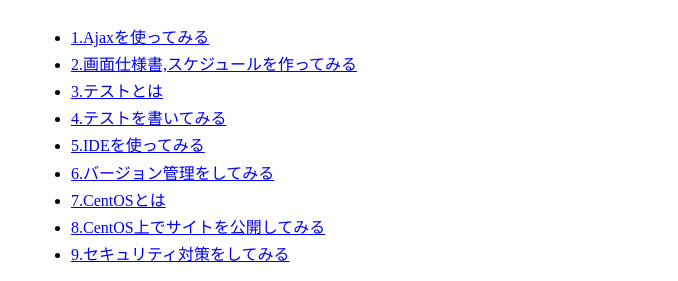
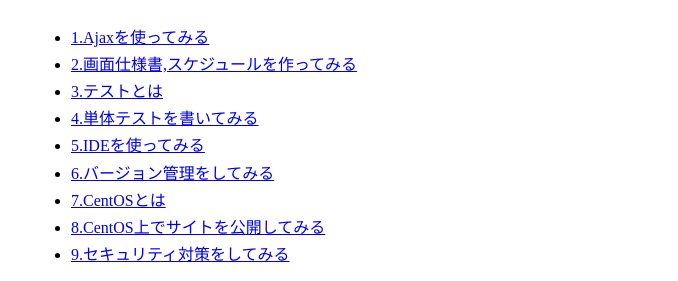
Before and after one commit to kojii/skillup, a Jekyll site: the page built from 2/8.md, in a window 1280 px wide. Shown: the part 918-1199 px from the top of the page, without its empty margins (109-787 px from the left). Built offline with Jekyll 4.4.1, drawn with Linux system fonts in a browser that asks for light colours; Markdown is read by kramdown in place of the engine named in the settings.

Commit message:
3-4 名前変更

```diff
--- a/_layouts/default.html
+++ b/_layouts/default.html
@@ -48,7 +48,7 @@
          <li><a href="../3/1.html">1.Ajaxを使ってみる</a>
          <li><a href="../3/2.html">2.画面仕様書,スケジュールを作ってみる</a>
          <li><a href="../3/3.html">3.テストとは</a>
-         <li><a href="../3/4.html">4.テストを書いてみる</a>
+         <li><a href="../3/4.html">4.単体テストを書いてみる</a>
          <li><a href="../3/5.html">5.IDEを使ってみる</a>
          <li><a href="../3/6.html">6.バージョン管理をしてみる</a>
          <li><a href="../3/7.html">7.CentOSとは</a>
```
